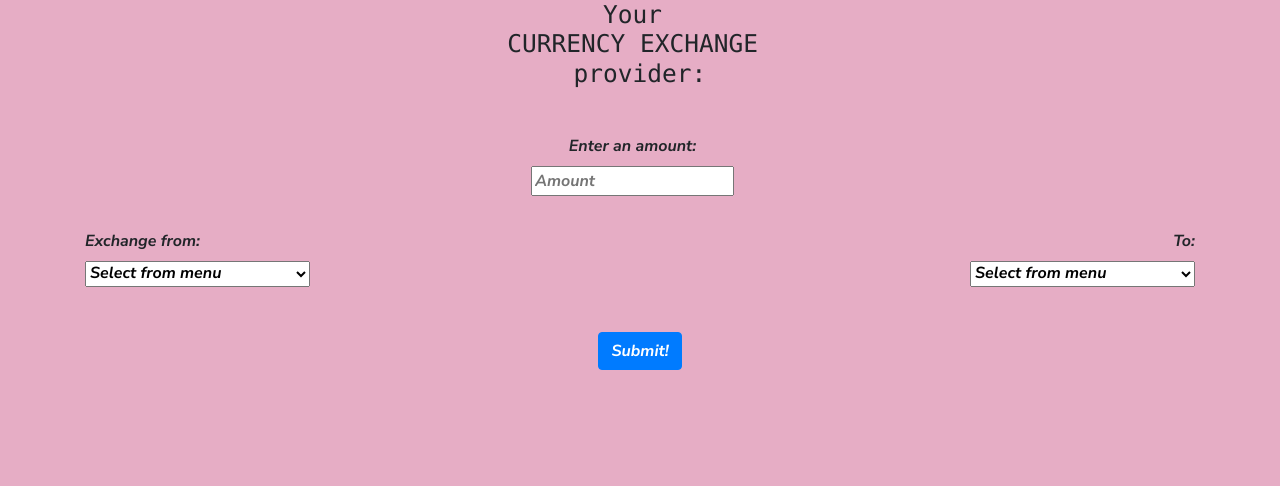
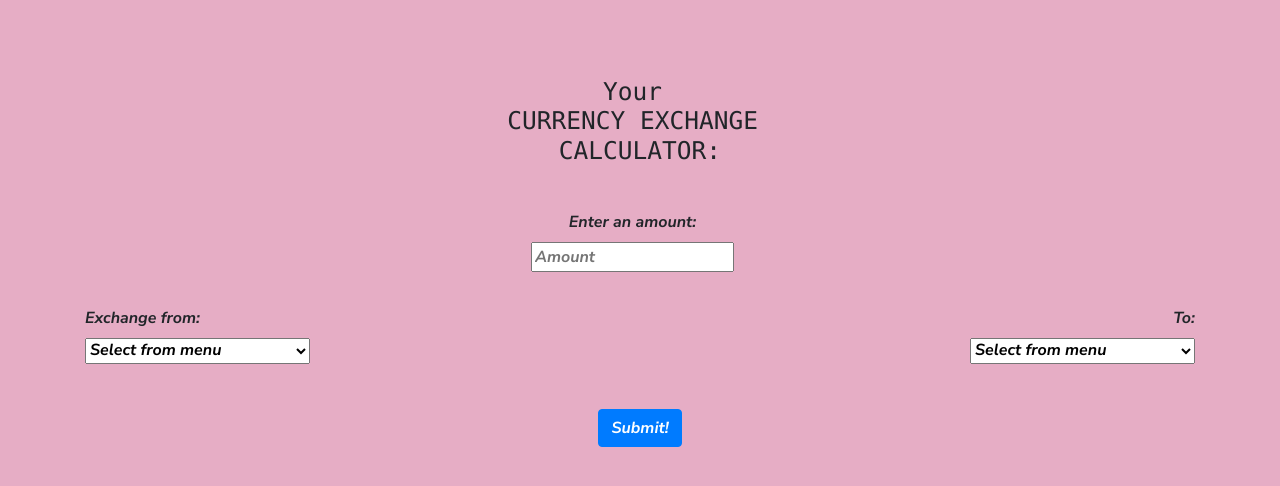
Before and after one commit to curiousmockingbird/currency_exchanger, a website built with webpack: page src/index.html in a window 1280 px wide. Built offline with nearby package versions, Linux system fonts and the light colour scheme.

```diff
--- a/src/css/styles.css
+++ b/src/css/styles.css
@@ -44,3 +44,7 @@
   margin-top: 10%;
   text-align: center;
 }
+
+.margin-top {
+  margin-top: 6%;
+}
--- a/src/index.html
+++ b/src/index.html
@@ -9,12 +9,12 @@
 </head>
 
 <body>
-  <div class="container">
+  <div class="container margin-top">
     <h3>
       <pre>
 Your
 CURRENCY EXCHANGE
-provider:
+CALCULATOR:
   </pre>
     </h3>
 
```
Also changed, not shown: README.md.
